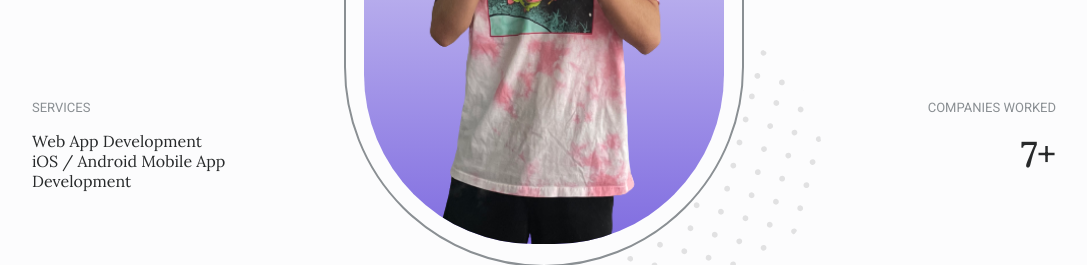
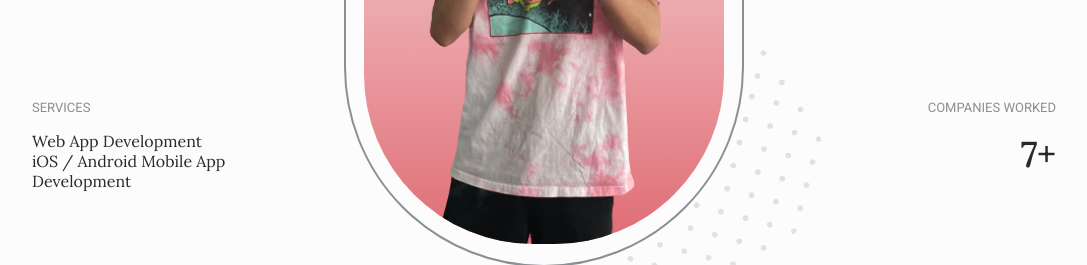
Before and after one commit to alexepicguy/alexepicguy.github.io, a plain HTML site: page index.html in a window 1280 px wide. Shown: the part 704-969 px from the top of the page, without its empty margins (96-1183 px from the left). Drawn offline with nearby package versions, Linux system fonts and the light colour scheme.

Commit message:
bg colour update

```diff
--- a/assets/css/styles.css
+++ b/assets/css/styles.css
@@ -18,7 +18,7 @@
   /* Blue: 207 - Purple: 250 - Pink: 356 - Teal: 174 */
   --gradient-color: linear-gradient(180deg,
       hsla(250, 48%, 72%, 0),
-      hsla(250, 65%, 65%, 1));
+      hsla(356, 65%, 65%, 1));
 
   /*========== Font and typography ==========*/
   /*.5rem = 8px | 1rem = 16px ...*/
```
